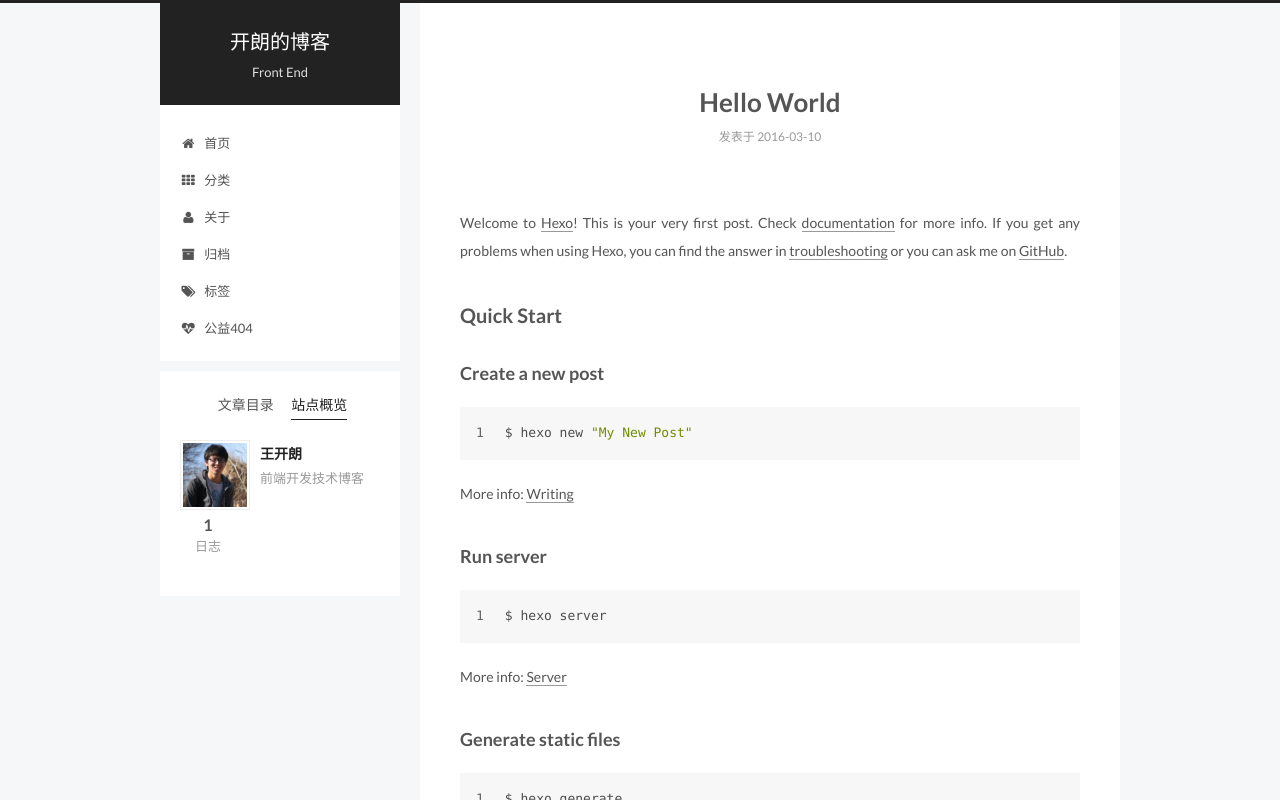
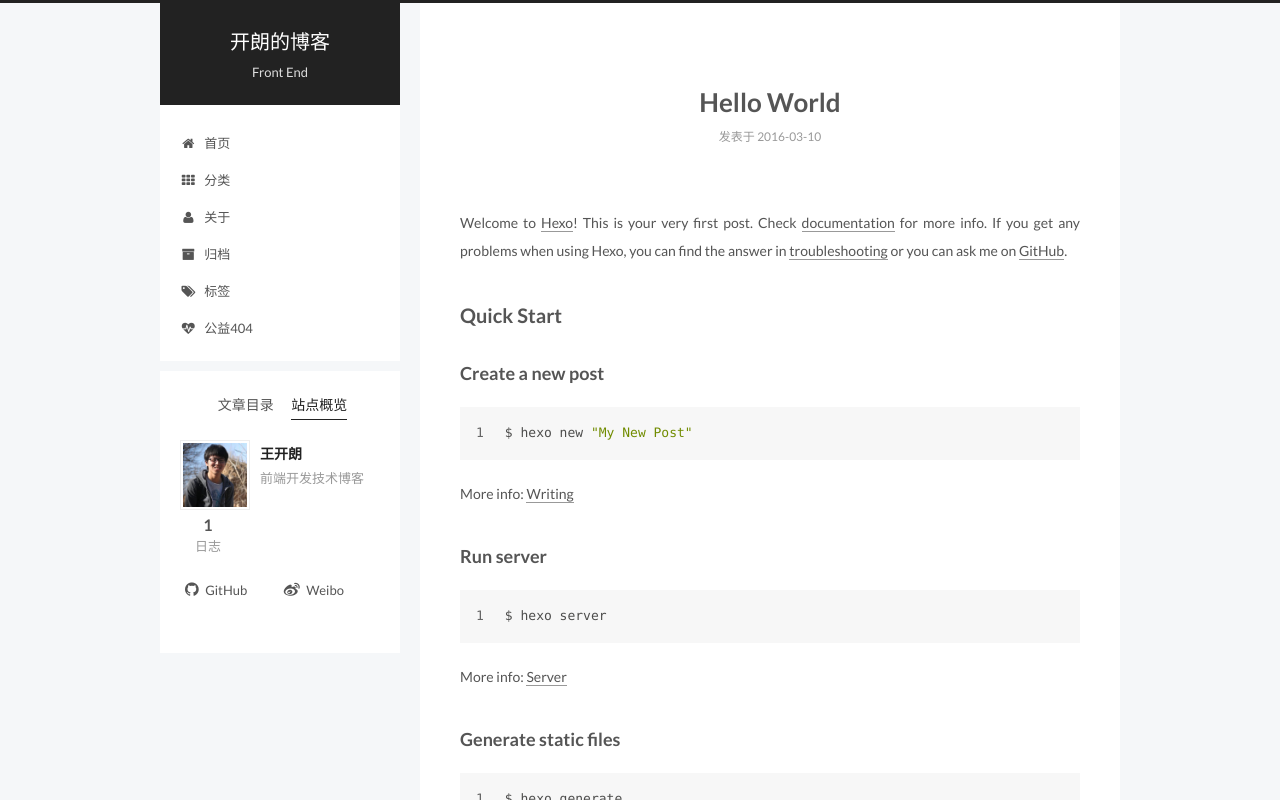
Before and after one commit to wangkailang/wangkailang.github.io, a plain HTML site: page 2016/03/10/hello-world/index.html in a window 1280 px wide. Both pictures are taken after a click on the item "站点概览". Shown: the top 800 px of the page. Drawn offline with Linux system fonts and the light colour scheme.

Commit message:
Site updated: 2016-03-17 15:14:52

```diff
--- a/2016/03/10/hello-world/index.html
+++ b/2016/03/10/hello-world/index.html
@@ -377,6 +377,24 @@ Quick">
 
         <div class="links-of-author motion-element">
 
+
+              <span class="links-of-author-item">
+                <a href="github" target="_blank">
+
+                    <i class="fa fa-github"></i> GitHub
+
+                </a>
+              </span>
+
+              <span class="links-of-author-item">
+                <a href="weibo" target="_blank">
+
+                    <i class="fa fa-weibo"></i> Weibo
+
+                </a>
+              </span>
+
+
         </div>
 
 
--- a/css/main.css
+++ b/css/main.css
@@ -1545,7 +1545,7 @@ pre .javascript .function {
   width: 4px;
   height: 4px;
   border-radius: 50%;
-  background: #3e581f;
+  background: #582616;
 }
 .sidebar-nav {
   margin: 0 0 20px;
```
Also changed, not shown: archives/2016/03/index.html (+18 -0 lines), archives/2016/index.html (+18 -0 lines), archives/index.html (+18 -0 lines), index.html (+18 -0 lines).
